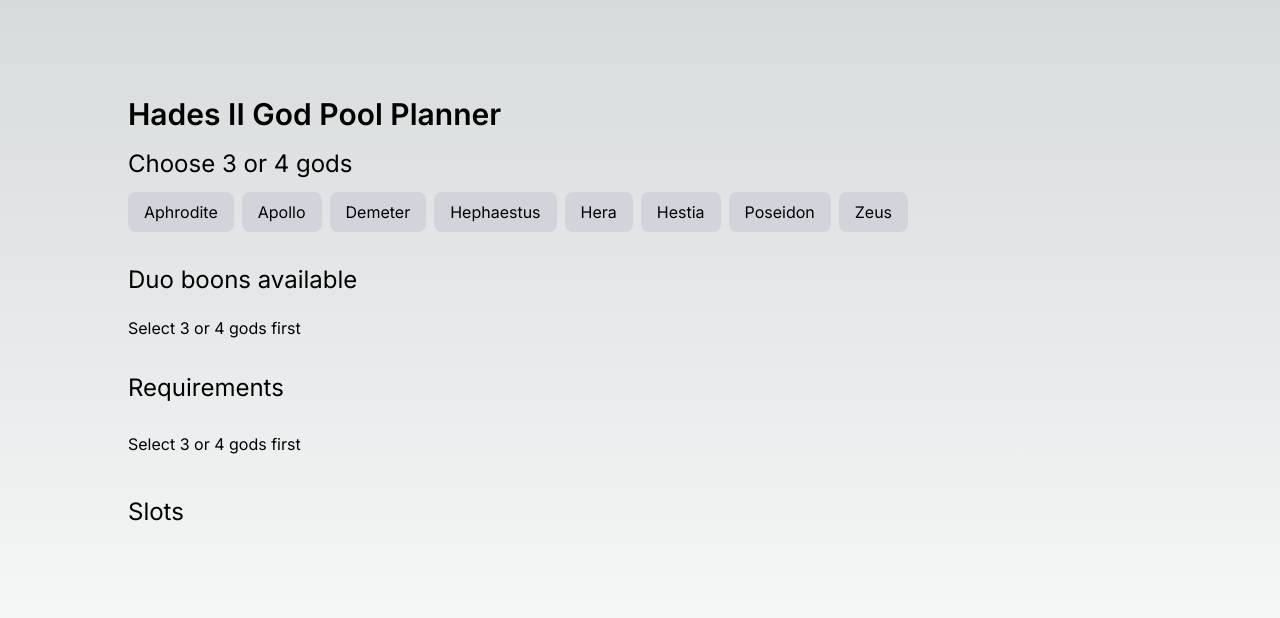
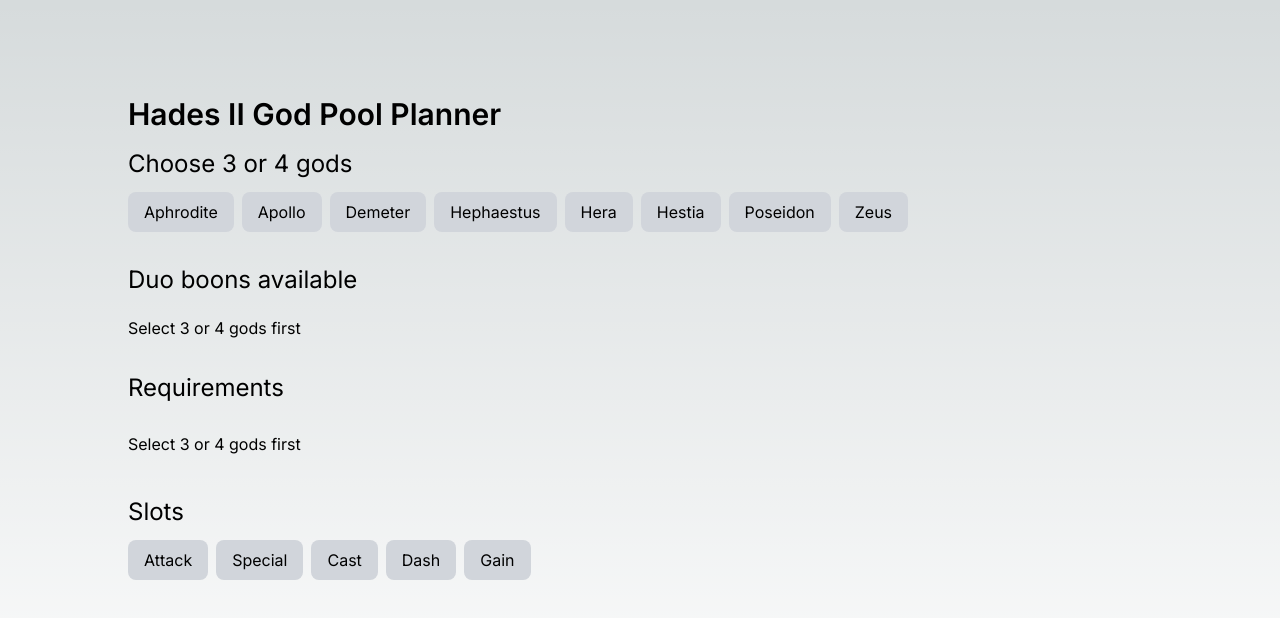
Before and after one commit to ajatamayo/hades, a Next.js app: page / in a window 1280 px wide. Shown: the top 618 px of the page. Built offline with nearby package versions, Linux system fonts and the light colour scheme.

Commit message:
Logic for selecting boons into slots

```diff
--- a/src/app/page.tsx
+++ b/src/app/page.tsx
@@ -59,6 +59,12 @@
   const DASH_SLOT = 'Dash';
   const GAIN_SLOT = 'Gain';
   const NO_SLOT = 'None';
+
+  interface Boon {
+    name: string;
+    slot: string;
+    god: string;
+  }
 
   // Aphrodite Boons
   const FLUTTER_STRIKE = {
@@ -454,7 +460,16 @@
     { gods: [ZEUS, HERA], boon: KINGS_RANSOM, requirements: [[HEAVEN_STRIKE, HEAVEN_FLOURISH, STORM_RING, THUNDER_SPRINT, IONIC_GAIN], [SWORN_STRIKE, SWORN_FLOURISH, ENGAGEMENT_RING, NEXUS_SPRINT, BORN_GAIN]] },
   ];
 
+  interface Slots {
+    [ATTACK_SLOT]: Boon | null;
+    [SPECIAL_SLOT]: Boon | null;
+    [CAST_SLOT]: Boon | null;
+    [DASH_SLOT]: Boon | null;
+    [GAIN_SLOT]: Boon | null;
+  }
+
   const [selectedGods, setSelectedGods] = useState<string[]>([]);
+  const [slots, setSlots] = useState<Slots>({ [ATTACK_SLOT]: null, [SPECIAL_SLOT]: null, [CAST_SLOT]: null, [DASH_SLOT]: null, [GAIN_SLOT]: null });
 
   return (
     <main className="flex min-h-screen flex-col items-center p-24">
@@ -530,7 +545,21 @@
                 <ul>
                   {duoBoon.requirements.map((requirement) => (
                     <li key={requirement.map((r) => r.name).join(', ')}>
-                      {requirement.map((r) => r.name).join(', ')}
+                      <p>Boons of {requirement[0].god}:</p>
+                      {
+                        requirement.map((r) => (
+                          <button
+                            className="mr-2 mb-2 px-4 py-2 rounded-lg bg-gray-300 text-black"
+                            onClick={() => {
+                              setSlots(prevSlots => ({
+                                ...prevSlots,
+                                [r.slot]: r,
+                              }))
+                            }}>
+                            {r.name}
+                          </button>
+                        ))
+                      }
                     </li>
                   ))}
                 </ul>
@@ -543,7 +572,25 @@
         <p className="mb-3 text-2xl font-normal">
           Slots
         </p>
+        <div className="flex flex-wrap">
+          {Object.entries(slots).map(([slot, boon]) => (
+            <button
+              key={slot}
+              className={`mr-2 mb-2 px-4 py-2 rounded-lg ${boon ? 'bg-blue-600 text-white' : 'bg-gray-300 text-black'}`}
+              onClick={() => {
+                if (boon) {
+                  setSlots(prevSlots => ({
+                    ...prevSlots,
+                    [slot]: null,
+                  }));
+                }
+              }}
+            >
+              {boon ? boon.name : slot}
+            </button>
+          ))}
+        </div>
       </div>
-    </main>
+    </main >
   );
 }
```
